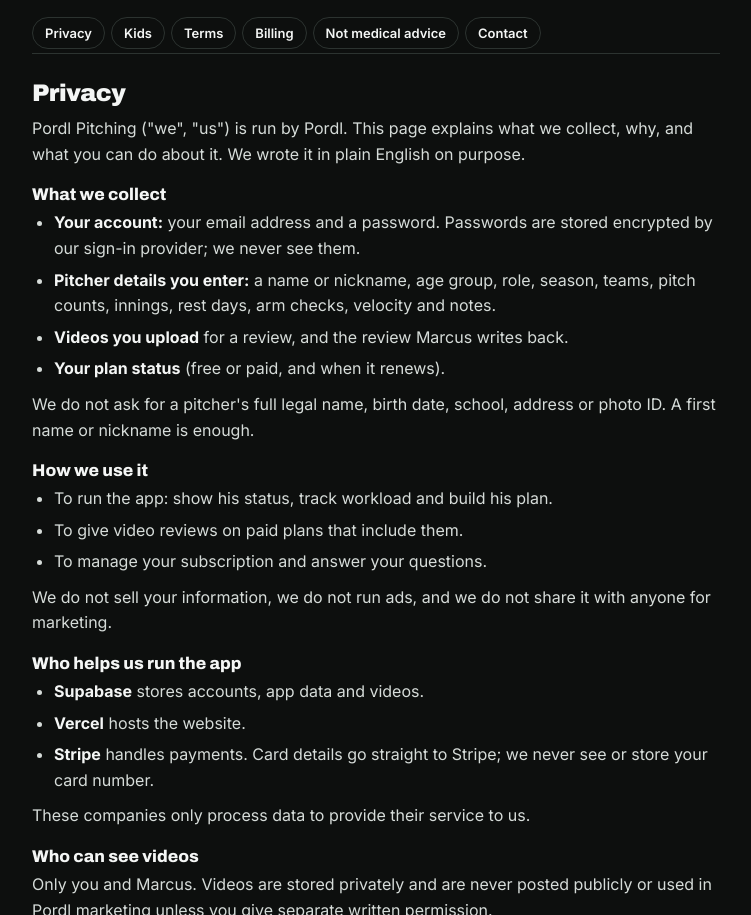
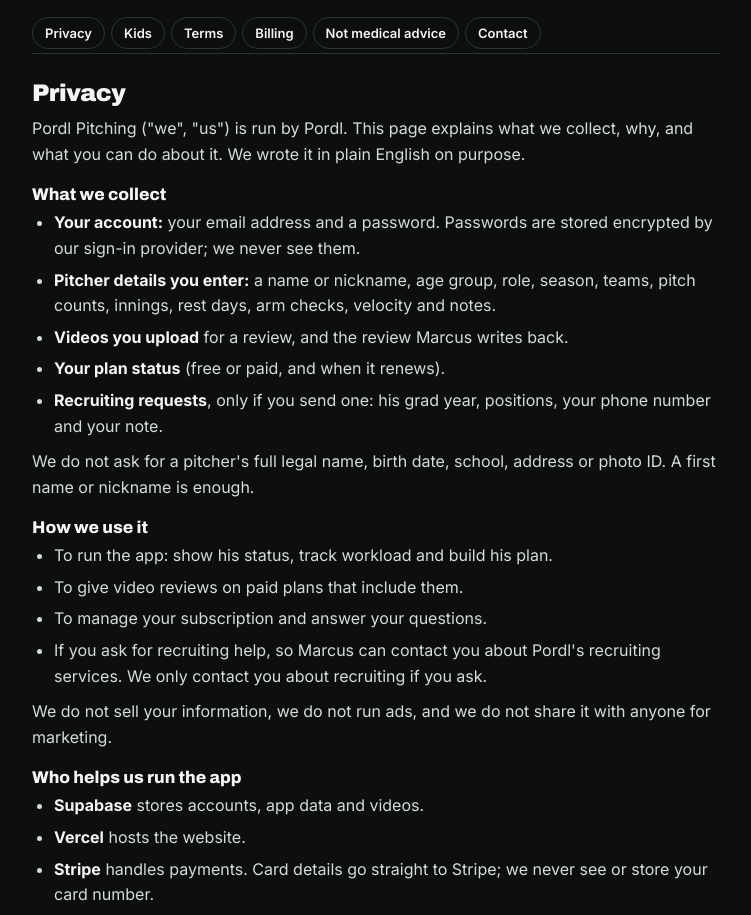
Before and after one commit to pordlbaseball/pordl-pitching, a plain HTML site: page legal/index.html in a window 1280 px wide. Shown: the part 159-1074 px from the top of the page, without its empty margins (264-1015 px from the left). Drawn offline with Linux system fonts and the light colour scheme.

Commit message:
Privacy: recruiting requests

```diff
--- a/legal/index.html
+++ b/legal/index.html
@@ -69,6 +69,7 @@ footer{margin-top:36px;padding-top:16px;border-top:1px solid var(--line);color:v
     <li><strong>Pitcher details you enter:</strong> a name or nickname, age group, role, season, teams, pitch counts, innings, rest days, arm checks, velocity and notes.</li>
     <li><strong>Videos you upload</strong> for a review, and the review Marcus writes back.</li>
     <li><strong>Your plan status</strong> (free or paid, and when it renews).</li>
+<li><strong>Recruiting requests</strong>, only if you send one: his grad year, positions, your phone number and your note.</li>
   </ul>
   <p>We do not ask for a pitcher's full legal name, birth date, school, address or photo ID. A first name or nickname is enough.</p>
 
@@ -77,6 +78,7 @@ footer{margin-top:36px;padding-top:16px;border-top:1px solid var(--line);color:v
     <li>To run the app: show his status, track workload and build his plan.</li>
     <li>To give video reviews on paid plans that include them.</li>
     <li>To manage your subscription and answer your questions.</li>
+<li>If you ask for recruiting help, so Marcus can contact you about Pordl's recruiting services. We only contact you about recruiting if you ask.</li>
   </ul>
   <p>We do not sell your information, we do not run ads, and we do not share it with anyone for marketing.</p>
 
```
